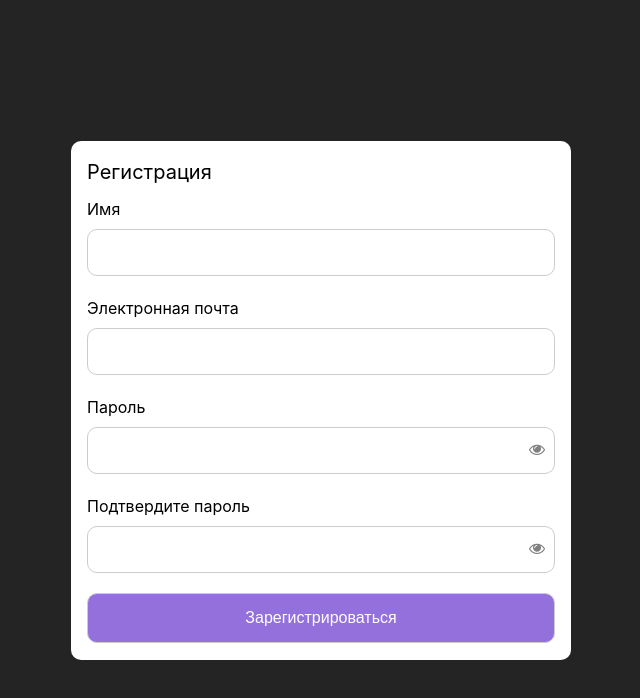
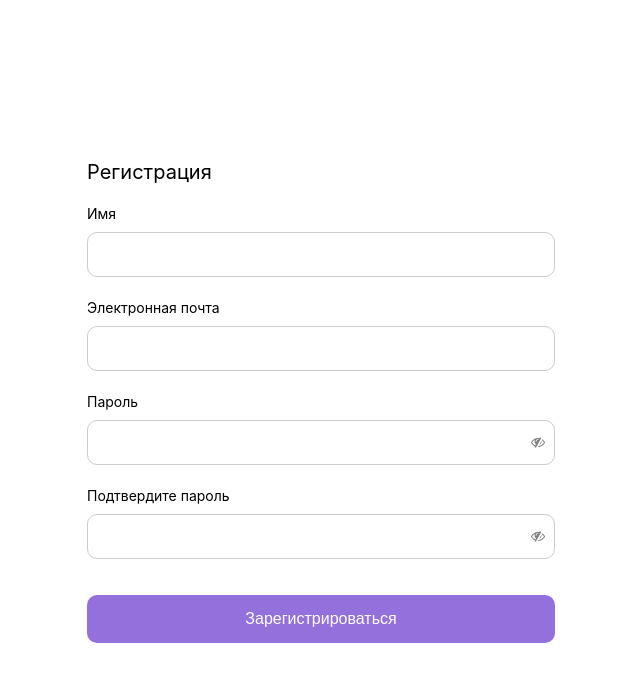
Before and after one commit to KatherinaFed/tech-front-user-list, a React (Vite) app: page / in a window 1280 px wide. Shown: the top 698 px of the page, without its empty margins (319-959 px from the left). Built offline with nearby package versions, Linux system fonts and the light colour scheme.

Commit message:
Added form validation, changed style

```diff
--- a/package.json
+++ b/package.json
@@ -10,8 +10,10 @@
     "preview": "vite preview"
   },
   "dependencies": {
+    "formik": "^2.4.5",
     "react": "^18.2.0",
-    "react-dom": "^18.2.0"
+    "react-dom": "^18.2.0",
+    "yup": "^1.3.3"
   },
   "devDependencies": {
     "@types/react": "^18.2.55",
--- a/src/App.css
+++ b/src/App.css
@@ -4,3 +4,26 @@
   padding: 2rem;
   text-align: center;
 }
+
+@keyframes logo-spin {
+  from {
+    transform: rotate(0deg);
+  }
+  to {
+    transform: rotate(360deg);
+  }
+}
+
+@media (prefers-reduced-motion: no-preference) {
+  a:nth-of-type(2) .logo {
+    animation: logo-spin infinite 20s linear;
+  }
+}
+
+.card {
+  padding: 2em;
+}
+
+.read-the-docs {
+  color: #888;
+}
--- /dev/null
+++ b/src/helpers/errorsMsg.tsx
@@ -0,0 +1,14 @@
+import React from 'react';
+
+function errorsMsg(
+  errorName: string | undefined,
+  touchedName: boolean | undefined
+): JSX.Element {
+  return errorName && touchedName ? (
+    <div className="error_msg">{errorName}</div>
+  ) : (
+    <div className="error_msg">{''}</div>
+  );
+}
+
+export default errorsMsg;
--- /dev/null
+++ b/src/helpers/formValidation.ts
@@ -0,0 +1,13 @@
+import * as Yup from 'yup';
+
+export const formValidation = Yup.object().shape({
+  name: Yup.string()
+    .required('Необходимо ввести имя'),
+  email: Yup.string().email().required('Электронная почта обязательна'),
+  password: Yup.string()
+    .required('Необходимо ввести пароль')
+    .min(6, 'Пароль должен содержать не менее 6 символов'),
+  confirmPassword: Yup.string()
+    .oneOf([Yup.ref('password')], 'Пароль должен совпадать')
+    .required('Необходимо подтверждение пароля'),
+});
--- a/src/index.css
+++ b/src/index.css
@@ -5,7 +5,7 @@
 
   /* color-scheme: light dark;
   color: rgba(255, 255, 255, 0.87); */
-  background-color: #242424;
+  /* background-color: #242424; */
 
   /* font-synthesis: none;
   text-rendering: optimizeLegibility;
--- a/src/pages/Signup/Signup.scss
+++ b/src/pages/Signup/Signup.scss
@@ -3,12 +3,18 @@
   height: 519px;
   background-color: #fff;
   border-radius: 10px;
+  display: flex;
+  flex-direction: column;
+  align-items: center;
+  justify-content: center;
 
   .signup_wrapper {
     display: flex;
     flex-direction: column;
     align-items: flex-start;
     padding: 16px;
+    width: 468px;
+    gap: 16px;
 
     h2 {
       color: black;
@@ -20,36 +26,44 @@
     form {
       display: flex;
       flex-direction: column;
-      gap: 20px;
       width: 100%;
-      margin-top: 10px;
 
       .signup_group {
+        margin-bottom: 16px;
+
+        label {
           position: relative;
-        label {
           display: flex;
           flex-direction: column;
           align-items: flex-start;
-          gap: 8px;
-          font-size: 16px;
+          font-size: 14px;
           cursor: pointer;
-        }
+
           input {
             width: 100%;
-          padding: 15px;
-          border: none;
+            padding: 14px;
             border: 1px solid #ccc;
             border-radius: 10px;
             box-sizing: border-box;
+            margin-top: 8px;
           }
+
           input:focus {
+            outline: none;
             color: gray;
+          }
+
+          .error_msg {
+            color: red;
+            font-size: x-small;
+            margin-top: 4px;
+          }
         }
 
         .password_toggle {
           position: absolute;
           right: 10px;
-          top: 46px;
+          top: 44px;
           color: gray;
         }
       }
@@ -58,12 +72,18 @@
         width: 100%;
         padding: 15px;
         border: none;
-        border: 1px solid #ccc;
         border-radius: 10px;
         box-sizing: border-box;
         background-color: mediumpurple;
         color: #fff;
         font-size: medium;
+        cursor: pointer;
+        transition: background-color 0.3s;
+        margin-top: 16px;
+      }
+
+      button:hover {
+        background-color: purple;
       }
     }
   }
--- a/src/pages/Signup/Signup.tsx
+++ b/src/pages/Signup/Signup.tsx
@@ -1,9 +1,19 @@
 import React, { useState } from 'react';
+import { useFormik } from 'formik';
 import './Signup.scss';
+import { formValidation } from '../../helpers/formValidation';
+import errorsMsg from '../../helpers/errorsMsg';
 
 interface Toggle {
   password: boolean;
   confPassword: boolean;
+}
+
+interface FormValues {
+  name: string;
+  email: string;
+  password: string;
+  confirmPassword: string;
 }
 
 function Signup() {
@@ -19,55 +29,96 @@ function Signup() {
     }));
   };
 
+  const initialValues: FormValues = {
+    name: '',
+    email: '',
+    password: '',
+    confirmPassword: '',
+  };
+
+  const { handleChange, handleSubmit, values, touched, errors } = useFormik({
+    initialValues,
+    validationSchema: formValidation,
+    onSubmit: (values) => {
+      console.log(values);
+    },
+  });
+
   return (
     <div className="signup_container">
       <div className="signup_wrapper">
         <h2>Регистрация</h2>
-        <form action="submit">
+        <form onSubmit={handleSubmit}>
           <div className="signup_group">
             <label htmlFor="name">
               Имя
-              <input type="text" name="name" id="name" />
+              <input
+                type="text"
+                name="name"
+                id="name"
+                onChange={handleChange}
+                value={values.name}
+              />
+              {errorsMsg(errors.name, touched.name)}
             </label>
           </div>
           <div className="signup_group">
             <label htmlFor="email">
               Электронная почта
-              <input type="email" name="email" id="email" required />
+              <input
+                type="email"
+                name="email"
+                id="email"
+                required
+                onChange={handleChange}
+                value={values.email}
+              />
+              {errorsMsg(errors.email, touched.email)}
             </label>
           </div>
           <div className="signup_group">
             <label htmlFor="password">
               Пароль
-              <input type="password" name="password" id="password" required />
+              <input
+                type={toggle.password ? 'text' : 'password'}
+                name="password"
+                id="password"
+                required
+                onChange={handleChange}
+                value={values.password}
+              />
               <i
                 onClick={() => handleToggle('password')}
                 className={`fa fa-eye${
-                  toggle.password ? '-slash' : ''
+                  toggle.password ? '' : '-slash'
                 } password_toggle`}
                 aria-hidden="true"
               ></i>
+              {errorsMsg(errors.password, touched.password)}
             </label>
           </div>
           <div className="signup_group">
             <label htmlFor="confirmPassword">
               Подтвердите пароль
               <input
-                type="password"
+                type={toggle.confPassword ? 'text' : 'password'}
                 name="confirmPassword"
                 id="confirmPassword"
                 required
+                onChange={handleChange}
+                value={values.confirmPassword}
               />
               <i
                 onClick={() => handleToggle('confPassword')}
                 className={`fa fa-eye${
-                  toggle.confPassword ? '-slash' : ''
+                  toggle.confPassword ? '' : '-slash'
                 } password_toggle`}
                 aria-hidden="true"
               ></i>
+              {errorsMsg(errors.confirmPassword, touched.confirmPassword)}
             </label>
           </div>
-          <button type="submit">Зарегистрироваться</button>
+          <button type="button">Зарегистрироваться</button>
         </form>
       </div>
     </div>
```
Also changed, not shown: 1 other file (tests, documents, lock files or other folders). Lines whose indentation alone changed are shown as unchanged.
